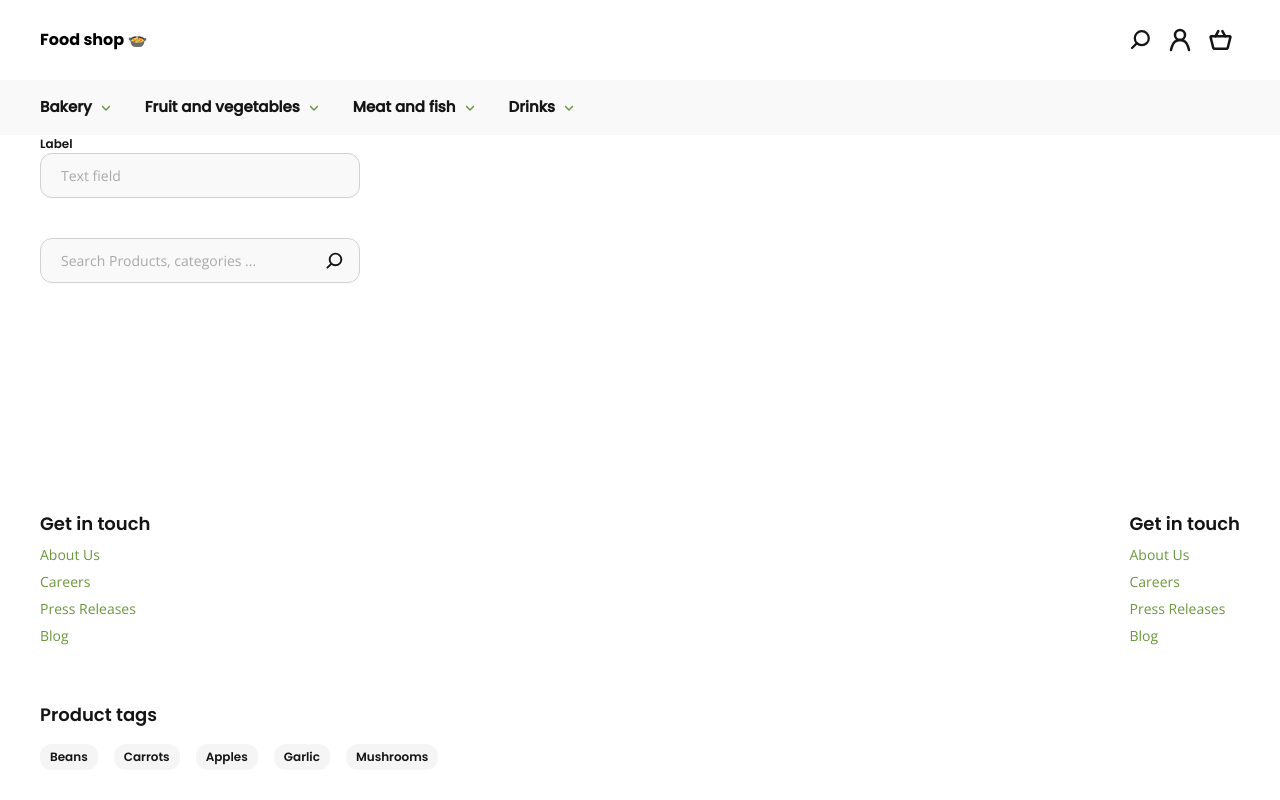
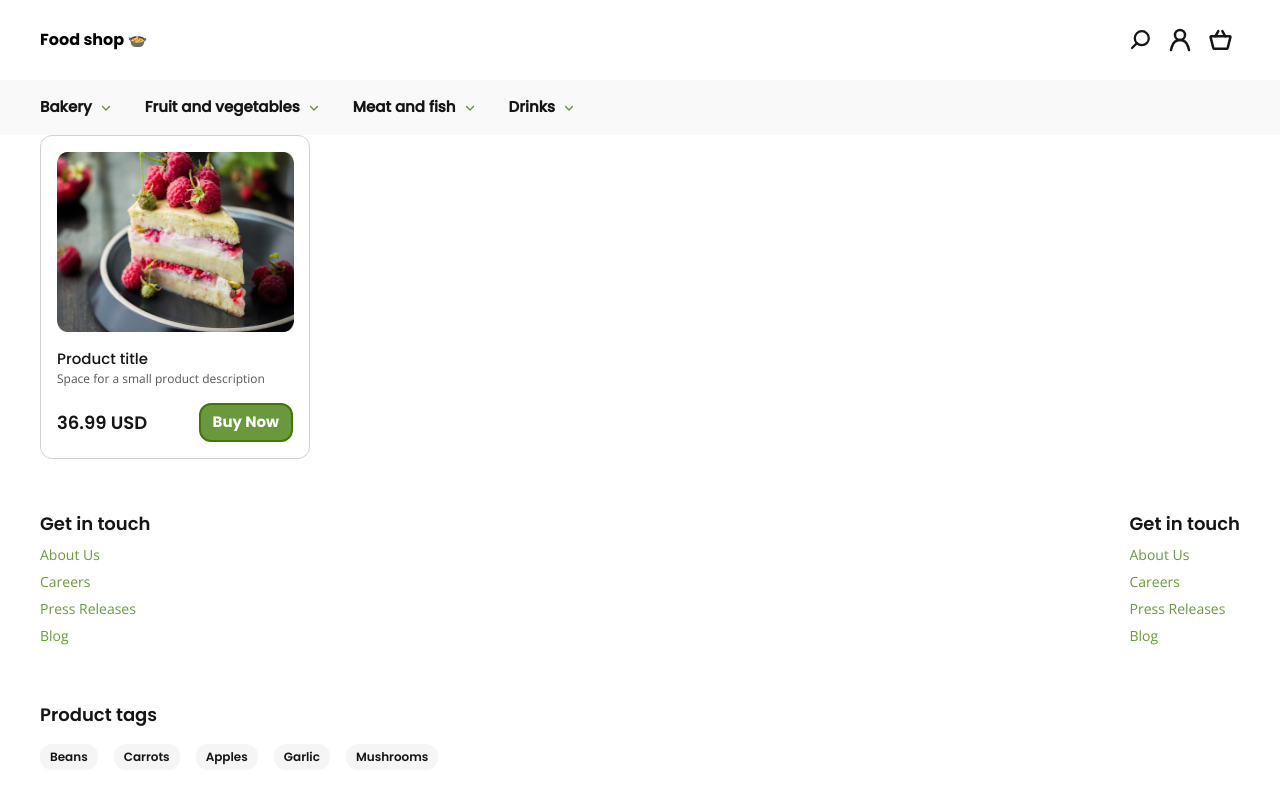
Before and after one commit to blue17yen/food-shop, a React (Create React App) app: page /product/1 in a window 1280 px wide. Built offline with nearby package versions, Linux system fonts and the light colour scheme.

Commit message:
add banner & card block

```diff
--- a/src/App.jsx
+++ b/src/App.jsx
@@ -6,6 +6,9 @@ import Footer from './components/Footer/Footer';
 import NavMenu from './components/NavMenu/NavMenu';
 import { Input } from './components/blocks/Input/Input';
 import { InputSearch } from './components/blocks/Input/InputSearch';
+import { Banner } from './components/blocks/Card/Banner';
+import Container from './components/Container/Container';
+import { Card } from './components/blocks/Card/Card';
 
 
 const AppWrap = styled.div`
@@ -24,8 +27,11 @@ function App() {
           <Content>
               <Header />
               <NavMenu />
-              <Input label={"Label"} margin={"0 40 0"} />
-              <InputSearch margin={"40 40 0"} />
+              <Container>
+                  {/* <Banner /> */}
+                <Card />
+
+              </Container>
           </Content>
           <Footer />
       </AppWrap>
--- a/src/components/blocks/Button/Button.jsx
+++ b/src/components/blocks/Button/Button.jsx
@@ -3,21 +3,20 @@ import PropTypes from "prop-types";
 import styled from 'styled-components';
 import * as Style from './buttonStyles'
 import ArrowIco from "./Inner/ArrowIco";
+import { cssMP_Helper } from "./../../../helpers/margin";
+
 
 const ButtonRoot = styled.button`
     ${Style.buttonRoot}
     ${(props) => Style[props.size] ?? Style.md}
     ${(props) => Style[props.variant] ?? Style.normal}
-    ${(props) => Style.margin(props.margin)}
+    ${(props) => props.margin ? 'margin:' + cssMP_Helper(props.margin) : null}
+    ${(props) => props.padding ? 'padding:' + cssMP_Helper(props.padding) : null}
 `;
 
-const Button = ({children, size = 'md', variant = 'normal', margin = '0 0 0 0', startArrow = false, endArrow = false}) => {
+export const Button = ({children, size = 'md', variant = 'normal', margin = null, padding = null, startArrow = false, endArrow = false}) => {
     return (
-        <ButtonRoot
-            size={size}
-            variant={variant}
-            margin={margin}
-        >
+        <ButtonRoot size={size} variant={variant} margin={margin} padding={padding}>
             {startArrow && <ArrowIco direction='start' variant={variant} />}
             {children}
             {endArrow && <ArrowIco direction='end' variant={variant} />}
@@ -31,5 +30,3 @@ Button.propTypes = {
     startArrow: PropTypes.bool,
     endArrow: PropTypes.bool,
 };
-
-export default Button;
--- a/src/components/blocks/Button/buttonStyles.js
+++ b/src/components/blocks/Button/buttonStyles.js
@@ -1,6 +1,5 @@
 import { css } from "styled-components";
 import { colors } from "../../../helpers/colors";
-import { marginHelper } from './../../../helpers/margin';
 
 /* styles common to all buttons */
 export const buttonRoot = css`
@@ -26,7 +25,7 @@ export const normal = css`
     color: ${colors.black};
 `;
 export const filled = css`
-    border-color: #6a983c;
+    border-color: #46760a;
     background: ${colors.green};
     color: #fff;
 `;
@@ -45,12 +44,3 @@ export const md = css`
 export const sm = css`
     padding: 12px;
 `;
-
-/* margin */
-
-export const margin = (val) => {
-    const margin = marginHelper(val);
-    return css`
-        margin: ${margin}
-    `;
-}
--- /dev/null
+++ b/src/components/blocks/Card/Banner.jsx
@@ -0,0 +1,84 @@
+import React from "react";
+import styled from "styled-components";
+import { colors } from "../../../helpers/colors";
+import { Button } from "./../Button/Button";
+import { cssMP_Helper } from './../../../helpers/margin';
+import { device } from "../../../helpers/device";
+
+const Wrapper = styled.div`
+    width: 100%;
+    max-width: 390px;
+    min-height: 180px;
+    border-radius: 12px;
+    background: ${(props) => props.background};
+    padding: 48px 32px 32px;
+    overflow-x: hidden;
+
+    margin: ${(props) => cssMP_Helper(props.margin)};
+
+    @media ${device.mobileL} {
+        min-height: 280px;
+    }
+`;
+
+const Inner = styled.div`
+    min-height: 100px;
+    display: flex;
+    flex-direction: column;
+    justify-content: space-between;
+    align-items: flex-start;
+
+    @media ${device.mobileL} {
+        min-height: 200px;
+    }
+`;
+
+const TextBlock = styled.div`
+    min-height: 60px;
+    display: flex;
+    flex-direction: column;
+    text-align: start;
+    margin: 0 0 54px 0;
+
+    @media ${device.mobileL} {
+        margin: 0 0 94px 0;
+    }
+`;
+
+const SubTitle = styled.div`
+    font-family: "Poppins-SemiBold";
+    font-weight: 600;
+    font-size: 12px;
+    line-height: 18px;
+    color: ${colors.green};
+`;
+
+const Title = styled.div`
+    font-family: "Poppins-SemiBold";
+    font-weight: 600;
+    font-size: 22px;
+    line-height: 33px;
+    color: ${colors.black};
+`;
+
+export const Banner = ({
+    title = "Title",
+    subTitle = "SubTitle",
+    buttonText = "Button",
+    background = "#f4f8ec",
+    margin = '0 0 0 0'
+}) => {
+    return (
+        <Wrapper background={background} margin={margin}>
+            <Inner>
+                <TextBlock>
+                    <SubTitle>{subTitle}</SubTitle>
+                    <Title>{title}</Title>
+                </TextBlock>
+                <Button variant='filled' size='md' endArrow>
+                    {buttonText}
+                </Button>
+            </Inner>
+        </Wrapper>
+    );
+};
--- /dev/null
+++ b/src/components/blocks/Card/Card.jsx
@@ -0,0 +1,80 @@
+import React from 'react';
+import styled from 'styled-components';
+import { setFont } from "../Text/";
+import { Button } from './../Button/Button';
+
+import defaultImage from '../../../assets/images/def-card-img.png'
+
+const Wrapper = styled.div`
+    width: 100%;
+    max-width: 270px;
+    min-height: 324px;
+    background-color: #fff;
+    border: 1px solid #D1D1D1;
+    border-radius: 12px;
+    padding: 16px 16px;
+`;
+
+const Inner = styled.div`
+    display: flex;
+    flex-direction: column;
+`
+
+const Image = styled.img`
+    width: 237px;
+    height: 180px;
+    margin: 0 0 16px;
+`
+
+const Info = styled.div`
+    display: flex;
+    flex-direction: column;
+    margin: 0 0 16px;
+`;
+
+const Title = styled.h5`
+    ${setFont('h5')};
+`;
+
+const SubTitle = styled.p`
+    ${setFont("caption")};
+    color: #575757;
+`;
+
+const CostBlock = styled.div`
+    display: flex;
+    flex-direction: row;
+    justify-content: space-between;
+    align-items: center;
+`;
+
+const Price = styled.h4`
+    ${setFont("h4")};
+`;
+
+
+export const Card = ({
+    imagePath = defaultImage,
+    title = "Product title",
+    subTitle = "Space for a small product description",
+    price = "36.99 USD",
+    buttonText = "Buy Now",
+}) => {
+    return (
+        <Wrapper>
+            <Inner>
+                <Image src={imagePath} />
+                <Info>
+                    <Title>{title}</Title>
+                    <SubTitle>{subTitle}</SubTitle>
+                </Info>
+                <CostBlock>
+                    <Price>{price}</Price>
+                    <Button variant='filled' size='sm' padding="6.5 12">
+                        {buttonText}
+                    </Button>
+                </CostBlock>
+            </Inner>
+        </Wrapper>
+    );
+};
--- a/src/components/blocks/Icon/Icon.jsx
+++ b/src/components/blocks/Icon/Icon.jsx
@@ -1,12 +1,12 @@
 import React from 'react';
 import PropTypes from "prop-types";
 import styled from 'styled-components';
-import { marginHelper } from './../../../helpers/margin';
+import { cssMP_Helper } from './../../../helpers/margin';
 
 const Image = styled.img`
     width: ${(props) => props.size}px;
     height: ${(props) => props.size}px;
-    margin: ${(props) => marginHelper(props.margin)};
+    margin: ${(props) => cssMP_Helper(props.margin)};
 `;
 
 const Icon = ({ icon, iconName, size = 20, margin = '0 0 0 0' }) => {
--- a/src/components/blocks/Input/Input.jsx
+++ b/src/components/blocks/Input/Input.jsx
@@ -2,7 +2,7 @@ import React from 'react';
 import styled from 'styled-components';
 import { colors } from '../../../helpers/colors';
 import { PropTypes } from 'prop-types';
-import { marginHelper } from '../../../helpers/margin';
+import { cssMP_Helper } from '../../../helpers/margin';
 import * as Style from './inputStyle';
 
 const Wrapper = styled.div`
@@ -10,7 +10,7 @@ const Wrapper = styled.div`
     flex-direction: column;
     max-width: 320px;
 
-    margin: ${props => marginHelper(props.margin)};
+    margin: ${props => cssMP_Helper(props.margin)};
 `
 const Label = styled.label`
     font-family: 'Poppins-SemiBold';
--- a/src/components/blocks/Input/InputSearch.jsx
+++ b/src/components/blocks/Input/InputSearch.jsx
@@ -2,7 +2,7 @@ import React from 'react';
 import styled from 'styled-components';
 import { PropTypes } from "prop-types";
 
-import { marginHelper } from './../../../helpers/margin';
+import { cssMP_Helper } from './../../../helpers/margin';
 import Icon from './../Icon/Icon';
 import * as Style from './inputStyle'
 import searchSvg from '../../../assets/svg/ic-actions-search.svg'
@@ -11,7 +11,7 @@ const Wrapper = styled.div`
     position: relative;
     max-width: 320px;
 
-    margin: ${(props) => marginHelper(props.margin)};
+    margin: ${(props) => cssMP_Helper(props.margin)};
 `;
 
 const InputRoot = styled.input`
--- /dev/null
+++ b/src/components/blocks/Text/index.js
@@ -0,0 +1,14 @@
+import { css } from 'styled-components';
+import { colors } from '../../../helpers/colors';
+import * as FONT from './text'
+
+const defaultColor = css`
+    color: ${colors.black};
+`;
+
+export function setFont(font) {
+    return css`
+        ${FONT[font]};
+        ${defaultColor};
+    `;
+}
--- /dev/null
+++ b/src/components/blocks/Text/text.js
@@ -0,0 +1,70 @@
+
+import { css } from 'styled-components';
+
+const poppins700 = css`
+    font-family: "Poppins-Bold";
+    font-weight: 700;
+`
+const poppins600 = css`
+    font-family: "Poppins-SemiBold";
+    font-weight: 600;
+`
+const poppins500 = css`
+    font-family: "Poppins-Medium";
+    font-weight: 500;
+`;
+const openSans400 = css`
+    font-family: "OpenSans-Regular";
+    font-weight: 400;
+`;
+
+export const h1 = css`
+    ${poppins600};
+    font-size: 32px;
+    line-height: 44.8px;
+`;
+
+export const h2 = css`
+    ${poppins600};
+    font-size: 26px;
+    line-height: 39px;
+`;
+export const h3 = css`
+    ${poppins600};
+    font-size: 22px;
+    line-height: 33px;
+`;
+export const h4 = css`
+    ${poppins600};
+    font-size: 18px;
+    line-height: 27px;
+`;
+export const h5 = css`
+    ${poppins500};
+    font-size: 15px;
+    line-height: 22.5px;
+`;
+export const h6 = css`
+    ${poppins600};
+    font-size: 12px;
+    line-height: 18px;
+`;
+export const button = css`
+    ${h5};
+    ${poppins700};
+`;
+export const lead = css`
+    ${openSans400};
+    font-size: 17px;
+    line-height: 23.15px;
+`;
+export const body = css`
+    ${openSans400};
+    font-size: 14px;
+    line-height: 19.07px;
+`;
+export const caption = css`
+    ${openSans400};
+    font-size: 12px;
+    line-height: 16.34px;
+`;
--- a/src/helpers/margin.js
+++ b/src/helpers/margin.js
@@ -6,6 +6,6 @@
     валидным для css margin параметра
 */
 
-export function marginHelper(string) {
+export function cssMP_Helper(string) {
     return string.split(' ').map(value => Number(value) === 0 ? value : value + 'px').join(' ');
 }
```
Also changed, not shown: src/assets/images/bg-banner.png (added), src/assets/images/def-card-img.png (added).
